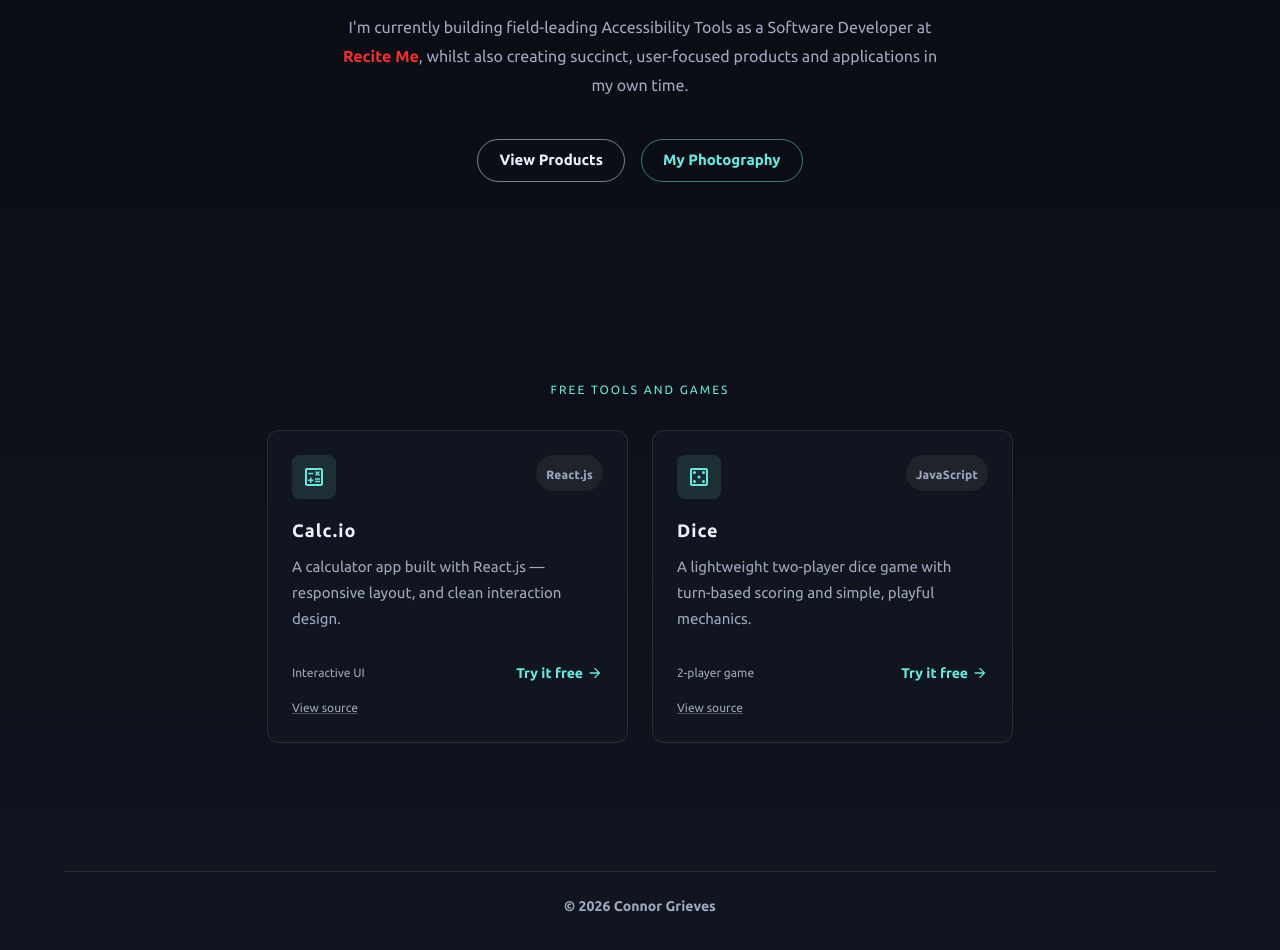
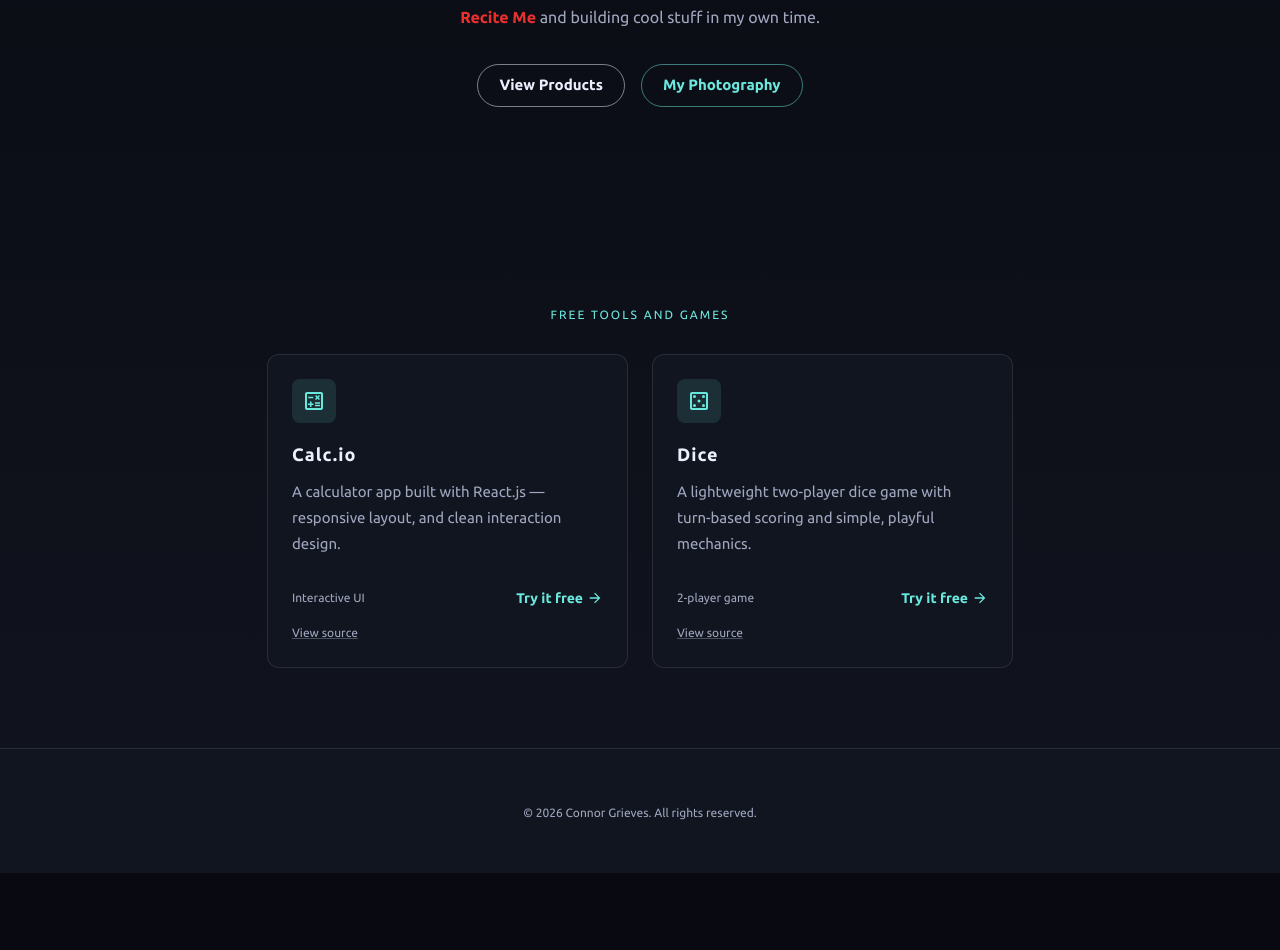
Before and after one commit to con-grieves/Portfolio, a React (Vite) app: page / in a window 1280 px wide. Shown: the part 410-1360 px from the top of the page. After the commit the page ends 1283 px from the top, so only its background shows below. Built offline with nearby package versions, Linux system fonts and the light colour scheme.

Commit message:
Copy changes

```diff
--- a/src/App.jsx
+++ b/src/App.jsx
@@ -5,7 +5,6 @@ import {
   Button,
   Container,
   CssBaseline,
-  Divider,
   Grid,
   Link,
   Stack,
@@ -64,16 +63,16 @@ function App() {
             <Container maxWidth="lg">
               <Box className="hero-content" sx={{ mx: 'auto', maxWidth: 760, px: { xs: 2, md: 0 }, textAlign: { xs: 'left', md: 'center' } }}>
                 <Typography variant="overline" sx={{ display: 'block', mb: 3, letterSpacing: 2, color: 'secondary.main' }}>
-                  Software Developer / Indie Hacker
+                  Software Engineer / Indie Hacker
                 </Typography>
                 <Typography variant="h1" component="h1" sx={{ mb: 3, lineHeight: 1.02, letterSpacing: '-0.03em' }}>
-                  Hi, I'm Connor!
+                  Hi, I'm Connor !
                 </Typography>
                 <Typography variant="h2" component="h2" sx={{ mb: 3, letterSpacing: '-0.02em', color: 'primary.main' }}>
-                  Based in the North-East of England, I'm writing code, building products and taking photos.
+                  I write code and take photos.
                 </Typography>
-                <Typography variant="body1" color="text.secondary" sx={{ maxWidth: 600, mx: { xs: 0, md: 'auto' }, mb: 5, lineHeight: 1.8 }}>
-                  I'm currently building field-leading Accessibility Tools as a Software Developer at{' '}
+                <Typography variant="body1" color="text.secondary" sx={{ maxWidth: 600, mx: { xs: 0, md: 'auto' }, mb: 4, lineHeight: 1.8 }}>
+                  I'm currently developing field-leading Accessibility Tools as a Software Engineer at{' '}
                   <Link
                     href="https://reciteme.com/"
                     underline="none"
@@ -88,7 +87,7 @@ function App() {
                   >
                     Recite Me
                   </Link>
-                  , whilst also creating succinct, user-focused products and applications in my own time.
+                   {' '}and building cool stuff in my own time.
                 </Typography>
                 <Stack direction={{ xs: 'column', sm: 'row' }} spacing={2} justifyContent={{ md: 'center' }}>
                   <Button
@@ -222,6 +221,8 @@ function App() {
         className="page-shell"
         sx={{
           minHeight: '100vh',
+          display: 'flex',
+          flexDirection: 'column',
           background: shellStyles.pageBackground,
           color: 'text.primary',
           transition: shellStyles.transition,
@@ -303,12 +304,18 @@ function App() {
         <Box
           component="footer"
           className="footer-section"
-          sx={{ py: 6, textAlign: 'center', bgcolor: 'background.paper', transition: 'background-color 0.5s ease' }}
+          sx={{
+            py: 6,
+            textAlign: 'center',
+            bgcolor: 'background.paper',
+            borderTop: '1px solid',
+            borderColor: 'divider',
+            transition: 'background-color 0.5s ease, border-color 0.5s ease',
+          }}
         >
-          <Container className="footer-container" maxWidth="lg">
-            <Divider sx={{ borderColor: 'divider', mb: 3 }} />
-            <Typography variant="body2" color="text.secondary" sx={{ fontWeight: 1000 }}>
-              © 2026 Connor Grieves
+          <Container maxWidth="lg">
+            <Typography variant="caption" color="text.secondary">
+              © 2026 Connor Grieves. All rights reserved.
             </Typography>
           </Container>
         </Box>
--- a/src/components/ToolCard.jsx
+++ b/src/components/ToolCard.jsx
@@ -6,7 +6,7 @@ const ICONS = {
   dice: CasinoOutlined,
 };
 
-export function ToolCard({ title, description, badge, footerStat, icon, live, code }) {
+export function ToolCard({ title, description, footerStat, icon, live, code }) {
   const Icon = ICONS[icon] ?? CalculateOutlined;
 
   return (
@@ -36,7 +36,6 @@ export function ToolCard({ title, description, badge, footerStat, icon, live, co
         },
       }}
     >
-      <Box sx={{ display: 'flex', alignItems: 'flex-start', justifyContent: 'space-between', mb: 2.5 }}>
       <Box
         sx={{
           display: 'flex',
@@ -45,27 +44,12 @@ export function ToolCard({ title, description, badge, footerStat, icon, live, co
           width: 44,
           height: 44,
           borderRadius: 2,
+          mb: 2.5,
           bgcolor: (t) =>
             t.palette.mode === 'dark' ? 'rgba(107, 232, 222, 0.12)' : 'rgba(13, 143, 134, 0.1)',
         }}
       >
         <Icon sx={{ fontSize: 24, color: 'secondary.main' }} />
-        </Box>
-        {badge && (
-          <Box
-            sx={{
-              px: 1.25,
-              py: 0.5,
-              borderRadius: 999,
-              bgcolor: (t) =>
-                t.palette.mode === 'dark' ? 'rgba(255, 255, 255, 0.06)' : 'rgba(15, 24, 43, 0.06)',
-            }}
-          >
-            <Typography variant="caption" color="text.secondary" sx={{ fontWeight: 600, letterSpacing: 0.2 }}>
-              {badge}
-            </Typography>
-          </Box>
-        )}
       </Box>
 
       <Typography
--- a/src/data.js
+++ b/src/data.js
@@ -3,7 +3,6 @@ export const projects = [
     title: 'Calc.io',
     description:
       'A calculator app built with React.js — responsive layout, and clean interaction design.',
-    badge: 'React.js',
     footerStat: 'Interactive UI',
     icon: 'calculator',
     live: 'https://con-grieves.github.io/react-calc/',
@@ -12,7 +11,6 @@ export const projects = [
   {
     title: 'Dice',
     description: 'A lightweight two-player dice game with turn-based scoring and simple, playful mechanics.',
-    badge: 'JavaScript',
     footerStat: '2-player game',
     icon: 'dice',
     live: 'https://con-grieves.github.io/Dice/',
```
Lines whose indentation alone changed are shown as unchanged.
